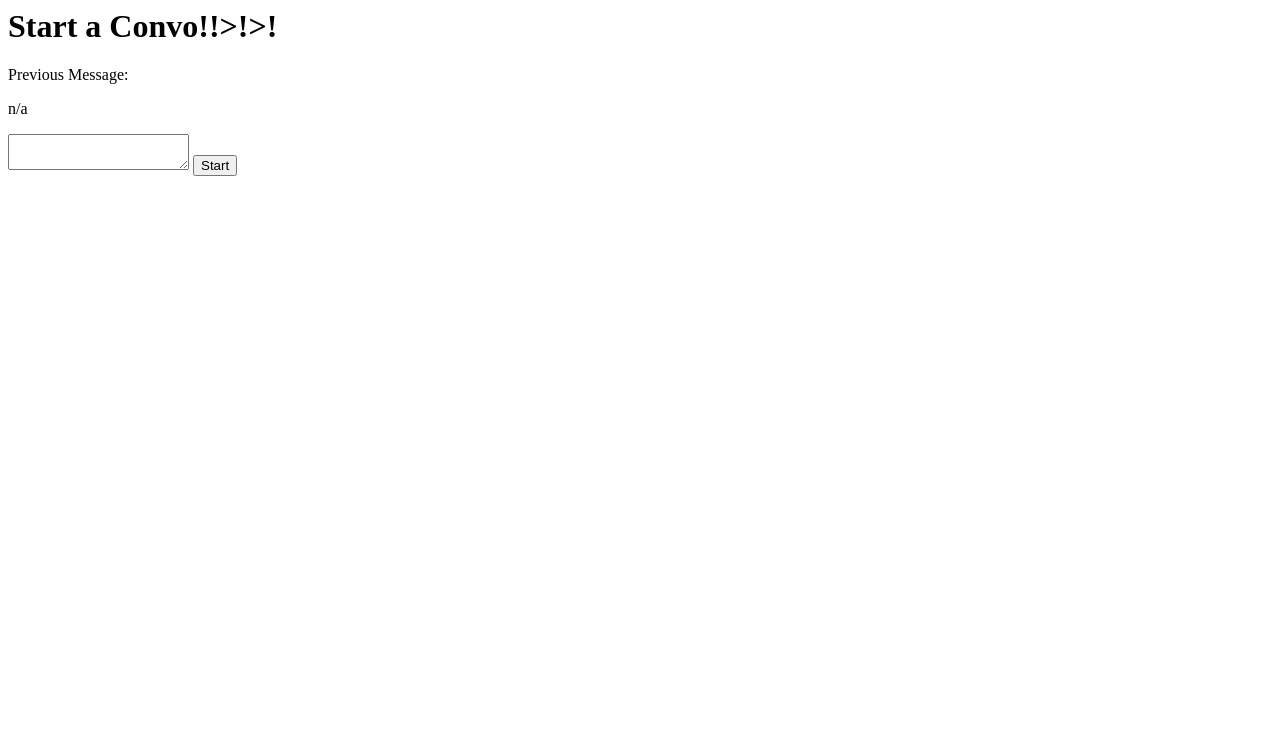
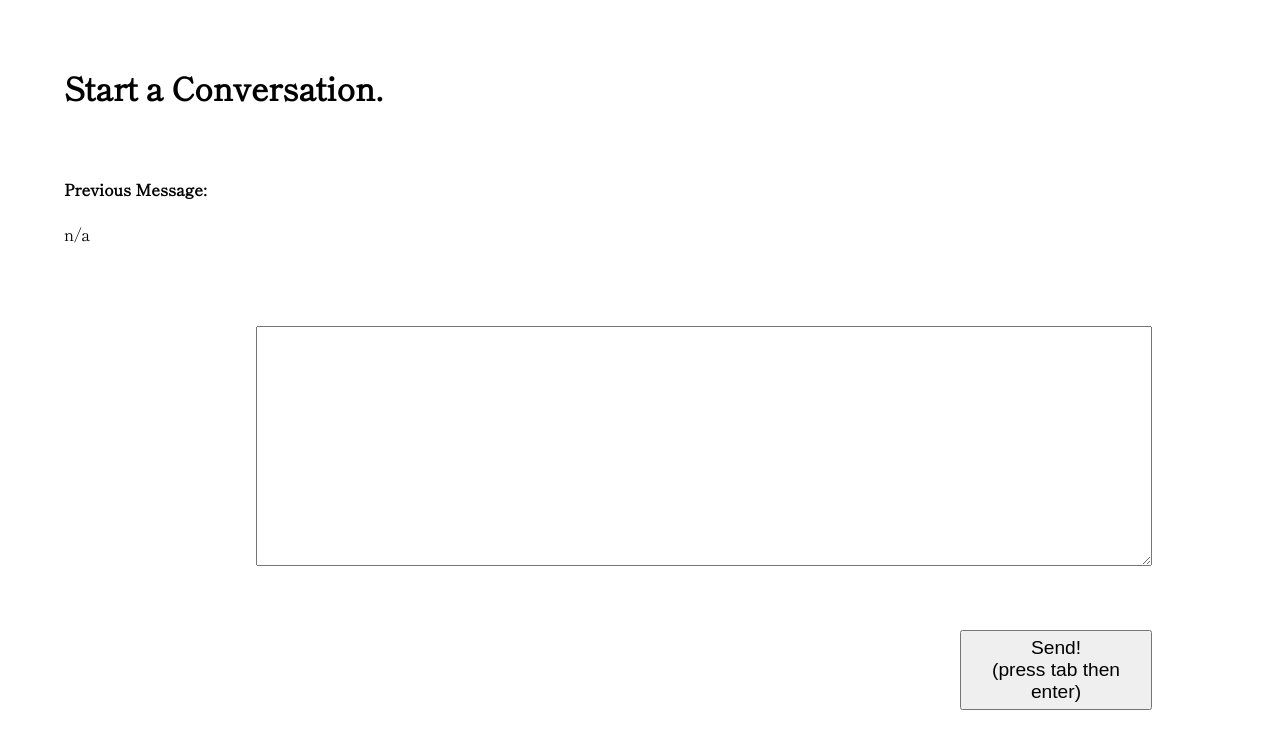
Before and after one commit to Busopp/Major-Project-Experiments, a plain HTML site: page delayed-messages/index.html in a window 1280 px wide. Drawn offline with Linux system fonts and the light colour scheme.

Commit message:
delayed messages update

```diff
--- a/delayed-messages/funcs.js
+++ b/delayed-messages/funcs.js
@@ -1,26 +1,54 @@
+var convoBits = document.getElementById("convoBits");
 var textArea = document.getElementById("textConvo");
 var previousArea = document.getElementById("previousMessage");
 var heading = document.getElementById("titleCard");
 var dialupGif = document.getElementById("dialup");
+var waitingMessage = document.getElementById("waitingMessage");
 var currentConvoText = "";
 
+console.log("The test begins... NOW;");
+
 function startConvo() {
-    console.log("The test begins... NOW;");
     currentConvoText = textArea.value;
     textArea.value = "";
     textArea.disabled = true;
+    date = new Date();
+    console.log(date);
     console.log(currentConvoText);
+    convoBits.style.display = "none";
     dialupGif.style.display = "block";
-    setTimeout(reenable, 1000 * 60);
+    waitingMessage.innerHTML = "Your message is being sent...";
+    setTimeout(arriveShortly, 1000 * 30);
+}
+
+function arriveShortly() {
+    waitingMessage.innerHTML = "A Message should arrive soon...";
+    setTimeout(reenable, 1000 * 30);
 }
 
 function reenable(){
-    console.log("rebooting...");
+    //console.log("rebooting...");
     console.log(currentConvoText);
-    console.log(heading); console.log(heading.value);
     heading.innerHTML = "Respond to the Message"
     textArea.disabled = false;
     previousArea.innerHTML = currentConvoText;
+    //Add curent to a log
+
     currentConvoText = "";
+    convoBits.style.display = "block";
     dialupGif.style.display = "none";
 }
+
+
+/*
+
+function writeToLog(texties) {
+    var fso = new CreateObject("Scripting.FileSystemObject");
+    f = fso.OpenTextFile("chatlog.txt", 2, true);
+    f.Write("New Message: ");
+    f.Write(texties);
+    f.Write(" --------------- ");
+    f.Close();
+}
+
+*/
--- a/delayed-messages/index.html
+++ b/delayed-messages/index.html
@@ -1,15 +1,24 @@
 <head>
     <title> Delayed Messages :^| </title>
     <link rel="stylesheet" href="style.css">
+    <link rel="preconnect" href="https://fonts.gstatic.com">
+    <link href="https://fonts.googleapis.com/css2?family=Shippori+Mincho&display=swap" rel="stylesheet">
 </head>
 <body>
-    <h1 id="titleCard">Start a Convo!!>!>!</h1>
-    <h7>Previous Message:</h7>
-    <p id="previousMessage"> n/a </p>
-    <textarea class="convoInput" id="textConvo"></textarea>
-    <button onclick="startConvo()">Start</button>
+    <div id="convoBits">
+        <h1 id="titleCard">Start a Conversation.</h1>
+        <br>
+        <div id="chatLog">
+            <h4>Previous Message:</h4>
+            <p id="previousMessage"> n/a </p>
+        </div>
+        <textarea class="convoInput" id="textConvo"></textarea>
+        <br>
+        <button onclick="startConvo()">Send!<br>
+            (press tab then enter)</button>
+    </div>
     <div id="dialup">
-        <p>Please wait to continue the convo</p>
+        <p id="waitingMessage">Please wait to continue the convo</p>
         <img src="dialup.gif" >
     </div>
 </body>
--- a/delayed-messages/style.css
+++ b/delayed-messages/style.css
@@ -1,3 +1,39 @@
+body {
+    padding: 5%;
+    height: 100%;
+    overflow: hidden;
+    margin: 0px;
+    padding: 0px;
+    font-family: 'Shippori Mincho', serif;
+}
+
+button {
+    float: right;
+    margin-right: 10%;
+    width: 15%;
+    height: 10%;
+    font-size: 1.2em;
+}
+
+#titleCard {
+    margin-left: 5%;
+    margin-top: 5%;
+}
+
+#chatLog {
+    margin-left: 5%;
+}
+
+#textConvo {
+    margin: 5%;
+    margin-left: 20%;
+    width: 70%;
+    height: 30%;
+    padding: 2%;
+}
+
 #dialup {
     display: none;
+    margin: 20%;
+    width: 60%;
 }
```
Also changed, not shown: delayed-messages/chatlog.txt (added).
